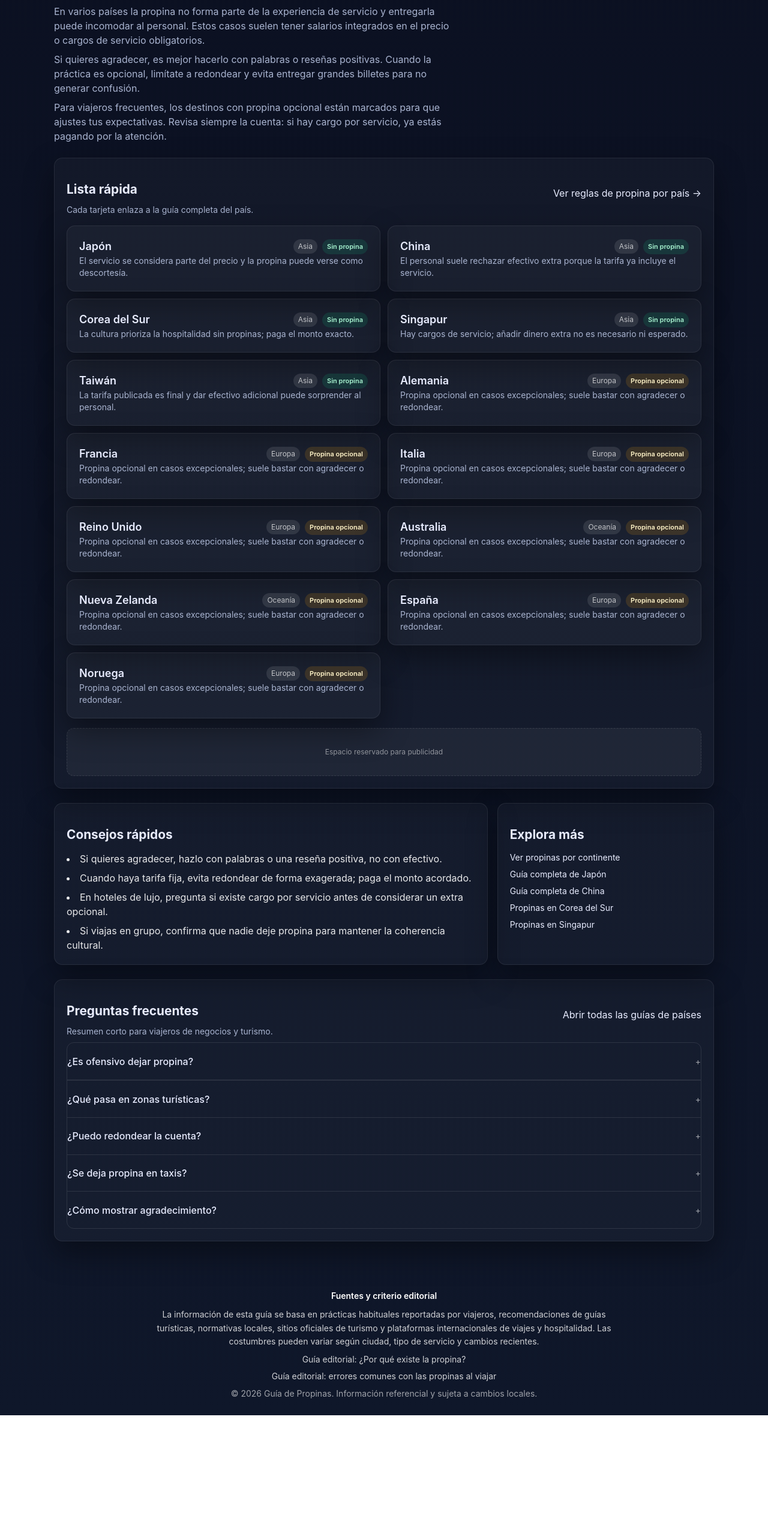
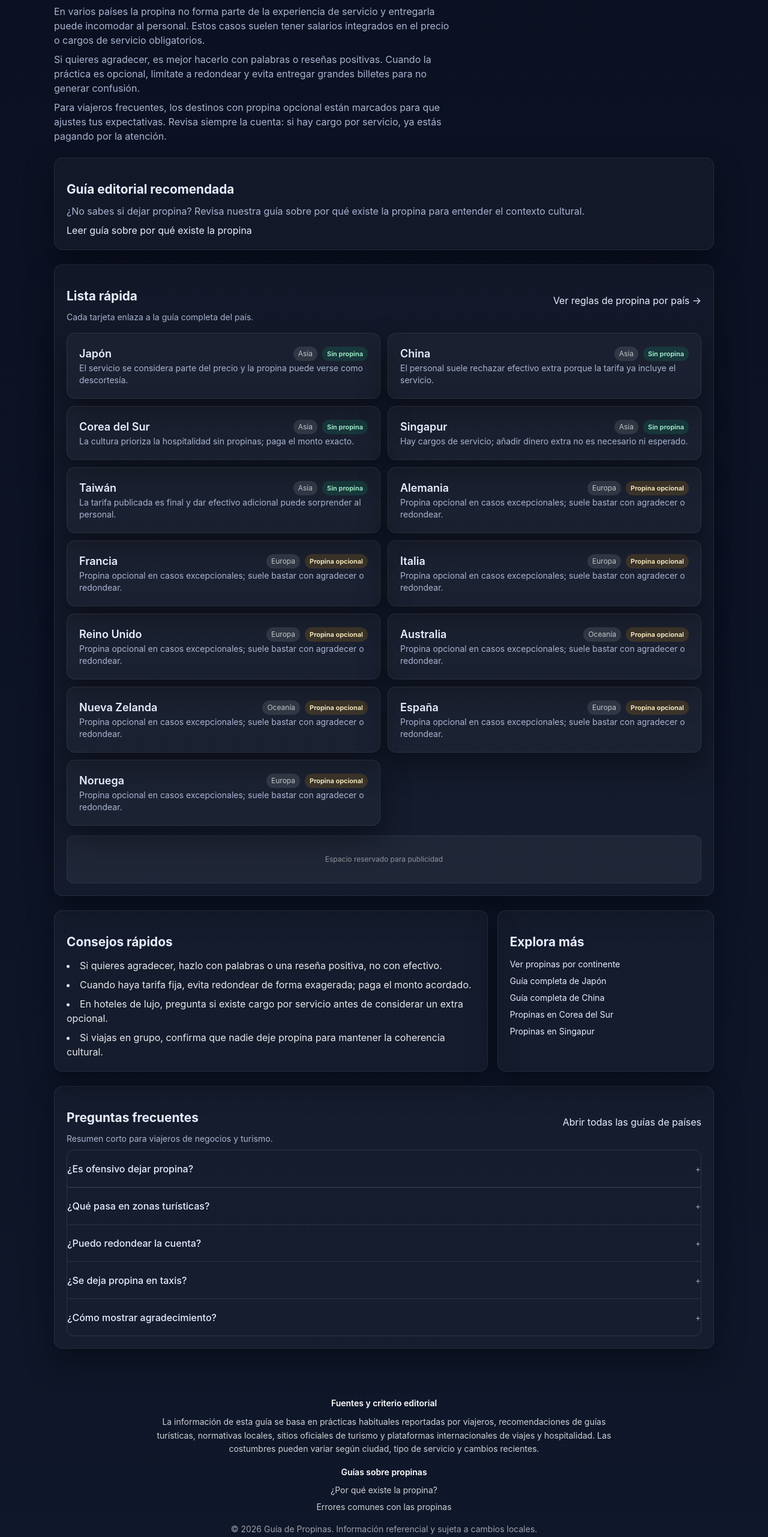
Before and after one commit to elpenultimo/guiadepropinas, a Next.js app: page /ranking/paises-sin-propina in a window 1280 px wide. Shown: the part 234-2797 px from the top of the page at 60% size. Before the commit the page ends 2594 px from the top, so only its background shows below. Built offline with nearby package versions, Linux system fonts and the light colour scheme; no server answers.

Commit message:
feat: link editorial anchor pages across site

```diff
--- a/app/page.tsx
+++ b/app/page.tsx
@@ -90,6 +90,25 @@ export default function HomePage() {
           <div className="card">
             <p className="font-semibold mb-2">Busca un país</p>
             <SearchBox />
+          </div>
+
+          <div className="card">
+            <h2 className="section-title">Guías esenciales sobre propinas</h2>
+            <p className="muted">
+              Antes de viajar, entiende cómo funcionan las propinas y evita errores culturales comunes.
+            </p>
+            <ul className="mt-3 space-y-2">
+              <li>
+                <Link href="/por-que-existe-la-propina" className="link">
+                  ¿Por qué existe la propina y por qué cambia según el país?
+                </Link>
+              </li>
+              <li>
+                <Link href="/errores-comunes-propinas-viaje" className="link">
+                  Errores comunes con las propinas que pueden arruinar un viaje
+                </Link>
+              </li>
+            </ul>
           </div>
 
           <div className="card">
--- a/app/pais/[slug]/page.tsx
+++ b/app/pais/[slug]/page.tsx
@@ -264,6 +264,16 @@ export default function PaisPage({ params }: { params: { slug: string } }) {
         </ul>
       </section>
 
+      <section className="card">
+        <h2 className="section-title">Guía editorial recomendada</h2>
+        <p className="muted">
+          ¿No sabes si dejar propina? Revisa nuestra guía sobre por qué existe la propina antes de tu viaje.
+        </p>
+        <Link href="/por-que-existe-la-propina" className="link mt-2 inline-flex">
+          Ver guía: ¿por qué existe la propina?
+        </Link>
+      </section>
+
       <section>
         <h2 className="section-title">Preguntas frecuentes</h2>
         <FAQAccordion faqs={pais.faqs} />
--- a/app/ranking/paises-mayor-propina/page.tsx
+++ b/app/ranking/paises-mayor-propina/page.tsx
@@ -185,6 +185,17 @@ export default function PaisesMayorPropinaPage() {
         </p>
       </header>
 
+      <section className="card">
+        <h2 className="section-title">Guía editorial recomendada</h2>
+        <p className="muted">
+          ¿No sabes si dejar propina? Revisa nuestra guía sobre por qué existe la propina para entender el contexto
+          cultural.
+        </p>
+        <Link href="/por-que-existe-la-propina" className="link mt-2 inline-flex">
+          Leer guía sobre por qué existe la propina
+        </Link>
+      </section>
+
       <section className="card space-y-4">
         <div className="flex flex-col gap-3 sm:flex-row sm:items-center sm:justify-between">
           <div>
--- a/app/ranking/paises-sin-propina/page.tsx
+++ b/app/ranking/paises-sin-propina/page.tsx
@@ -167,6 +167,17 @@ export default function PaisesSinPropinaPage() {
         </p>
       </header>
 
+      <section className="card">
+        <h2 className="section-title">Guía editorial recomendada</h2>
+        <p className="muted">
+          ¿No sabes si dejar propina? Revisa nuestra guía sobre por qué existe la propina para entender el contexto
+          cultural.
+        </p>
+        <Link href="/por-que-existe-la-propina" className="link mt-2 inline-flex">
+          Leer guía sobre por qué existe la propina
+        </Link>
+      </section>
+
       <section className="card space-y-4">
         <div className="flex flex-col gap-3 sm:flex-row sm:items-center sm:justify-between">
           <div>
--- a/components/Footer.tsx
+++ b/components/Footer.tsx
@@ -3,7 +3,8 @@ import Link from "next/link";
 export function Footer() {
   return (
     <footer className="footer">
-      <div className="container flex flex-col items-center gap-2 text-center text-sm leading-relaxed text-white/80">
+      <div className="container flex flex-col items-center gap-4 text-center text-sm leading-relaxed text-white/80">
+        <div className="space-y-2">
           <p className="font-semibold text-white">Fuentes y criterio editorial</p>
           <p className="max-w-3xl">
             La información de esta guía se basa en prácticas habituales reportadas por viajeros,
@@ -11,12 +12,18 @@ export function Footer() {
             plataformas internacionales de viajes y hospitalidad. Las costumbres pueden variar según
             ciudad, tipo de servicio y cambios recientes.
           </p>
+        </div>
+        <div className="space-y-2">
+          <p className="font-semibold text-white">Guías sobre propinas</p>
+          <div className="flex flex-col items-center gap-2">
             <Link href="/por-que-existe-la-propina" className="link text-sm">
-          Guía editorial: ¿Por qué existe la propina?
+              ¿Por qué existe la propina?
             </Link>
             <Link href="/errores-comunes-propinas-viaje" className="link text-sm">
-          Guía editorial: errores comunes con las propinas al viajar
+              Errores comunes con las propinas
             </Link>
+          </div>
+        </div>
         <p className="text-white/60">
           © 2026 Guía de Propinas. Información referencial y sujeta a cambios locales.
         </p>
```
Lines whose indentation alone changed are shown as unchanged.
